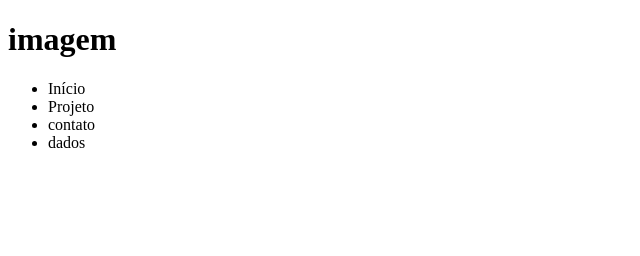
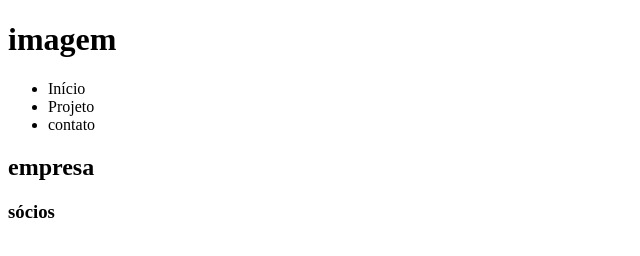
Before and after one commit to ProfessoraClaide/Responsividade, a plain HTML site: page index.html in a window 1280 px wide. Shown: the whole page, without its empty margins (0-640 px from the left). Drawn offline with Linux system fonts and the light colour scheme.

Commit message:
adicionando titulos

```diff
--- a/index.html
+++ b/index.html
@@ -11,8 +11,9 @@
         <li>Início</li>
         <li>Projeto</li>
         <li>contato</li>
-        <li>dados</li>
     </ul>
+    <h2>empresa</h2>
+    <h3>sócios</h3>
 
 
 </body>
```
